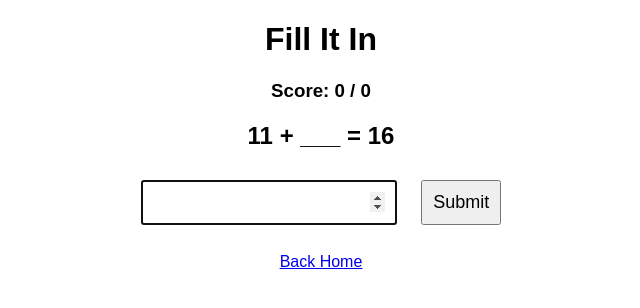
After one commit to YeomanJ7782/Dataman, a Flask app: page /fill_it_in in a window 1280 px wide. The commit adds this page. Shown: the top 308 px of the page, without its empty margins (319-959 px from the left). Run offline with Flask 3, Linux system fonts and the light colour scheme.

Commit message:
feat(game): Add fill it in game mode. Closes issue #24

```diff
--- a/app.py
+++ b/app.py
@@ -261,6 +261,69 @@ def speed_round_game_over():
         total=total
     )
 
+@app.route('/fill_it_in', methods=['GET', 'POST'])
+def fill_it_in():
+    feedback = None
+    feedback_class = None
+
+    if 'fill_score' not in session:
+        session['fill_score'] = 0
+        session['fill_count'] = 0
+
+    if request.method == 'POST':
+        user_answer = int(request.form['answer'])
+        correct_answer = session.get('fill_correct_answer')
+
+        if user_answer == correct_answer:
+            session['fill_score'] += 1
+            feedback = "Correct!"
+            feedback_class = "correct"
+        else:
+            feedback = f"Incorrect! Correct answer was {correct_answer}."
+            feedback_class = "incorrect"
+
+        session['fill_count'] += 1
+
+        if session['fill_count'] >= 10:
+            score = session['fill_score']
+            total = session['fill_count']
+            accuracy = int((score / total) * 100)
+
+            session.pop('fill_score', None)
+            session.pop('fill_count', None)
+            session.pop('fill_correct_answer', None)
+
+            return render_template(
+                'fill_it_in_game_over.html',
+                score=score,
+                total=total,
+                accuracy=accuracy
+            )
+
+    a = random.randint(1, 20)
+    b = random.randint(1, 20)
+    missing_position = random.choice(['first', 'second'])
+
+    if missing_position == 'first':
+        answer = a
+        total_value = a + b
+        question = f"___ + {b} = {total_value}"
+    else:
+        answer = b
+        total_value = a + b
+        question = f"{a} + ___ = {total_value}"
+
+    session['fill_correct_answer'] = answer
+
+    return render_template(
+        'fill_it_in.html',
+        question=question,
+        score=session['fill_score'],
+        count=session['fill_count'],
+        feedback=feedback,
+        feedback_class=feedback_class
+    )
+
 with app.app_context():
     db.create_all()
 
--- /dev/null
+++ b/templates/fill_it_in.html
@@ -0,0 +1,46 @@
+<!DOCTYPE html>
+<html>
+<head>
+    <title>Fill It In</title>
+    <style>
+        body {
+            text-align: center;
+            font-family: Arial;
+        }
+
+        input, button {
+            padding: 10px;
+            font-size: 18px;
+            margin: 10px;
+        }
+
+        .correct {
+            color: green;
+        }
+
+        .incorrect {
+            color: red;
+        }
+    </style>
+</head>
+<body>
+
+<h1>Fill It In</h1>
+<h3>Score: {{ score }} / {{ count }}</h3>
+
+{% if feedback %}
+    <h3 class="{{ feedback_class }}">{{ feedback }}</h3>
+{% endif %}
+
+<h2>{{ question }}</h2>
+
+<form method="post">
+    <input type="number" name="answer" required autofocus>
+    <button type="submit">Submit</button>
+</form>
+
+<br>
+<a href="/">Back Home</a>
+
+</body>
+</html>
```
Also changed, not shown: templates/fill_it_in_game_over.html (added, +20 -0 lines), templates/index.html (+5 -2 lines).
